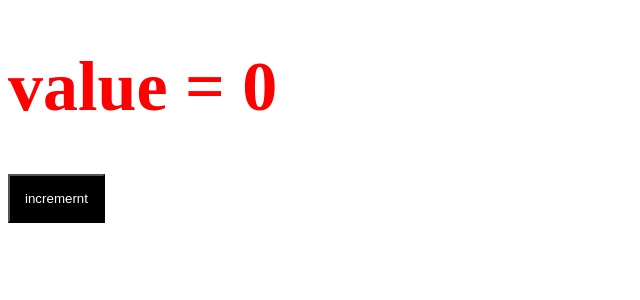
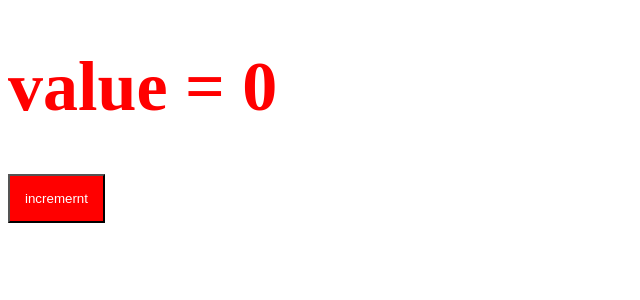
Before and after one commit to MyWorkSpace26/testing, a React (Create React App) app: page / in a window 1280 px wide. Shown: the top 300 px of the page, without its empty margins (0-640 px from the left). Built offline with nearby package versions, Linux system fonts and the light colour scheme.

Commit message:
change counter

```diff
--- a/src/App.js
+++ b/src/App.js
@@ -9,7 +9,7 @@ function App() {
     <div className="App">
       <h1 style={{ fontSize: 70, color: "red" }}>value = {state}</h1>
       <button
-        style={{ background: "black", color: "white", padding: 15 }}
+        style={{ background: "red", color: "white", padding: 15 }}
         onClick={increment}
       >
         incremernt
```
